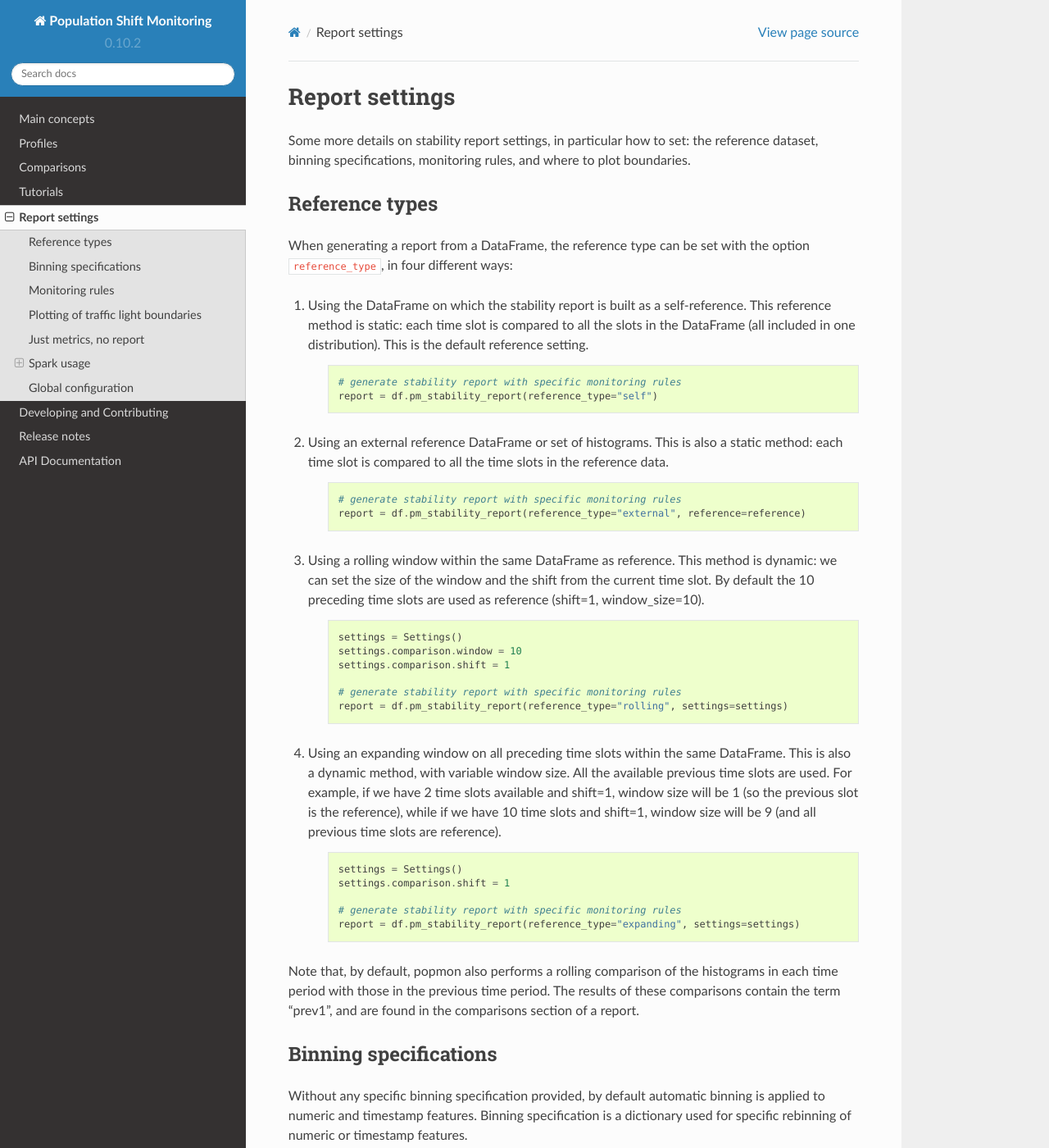
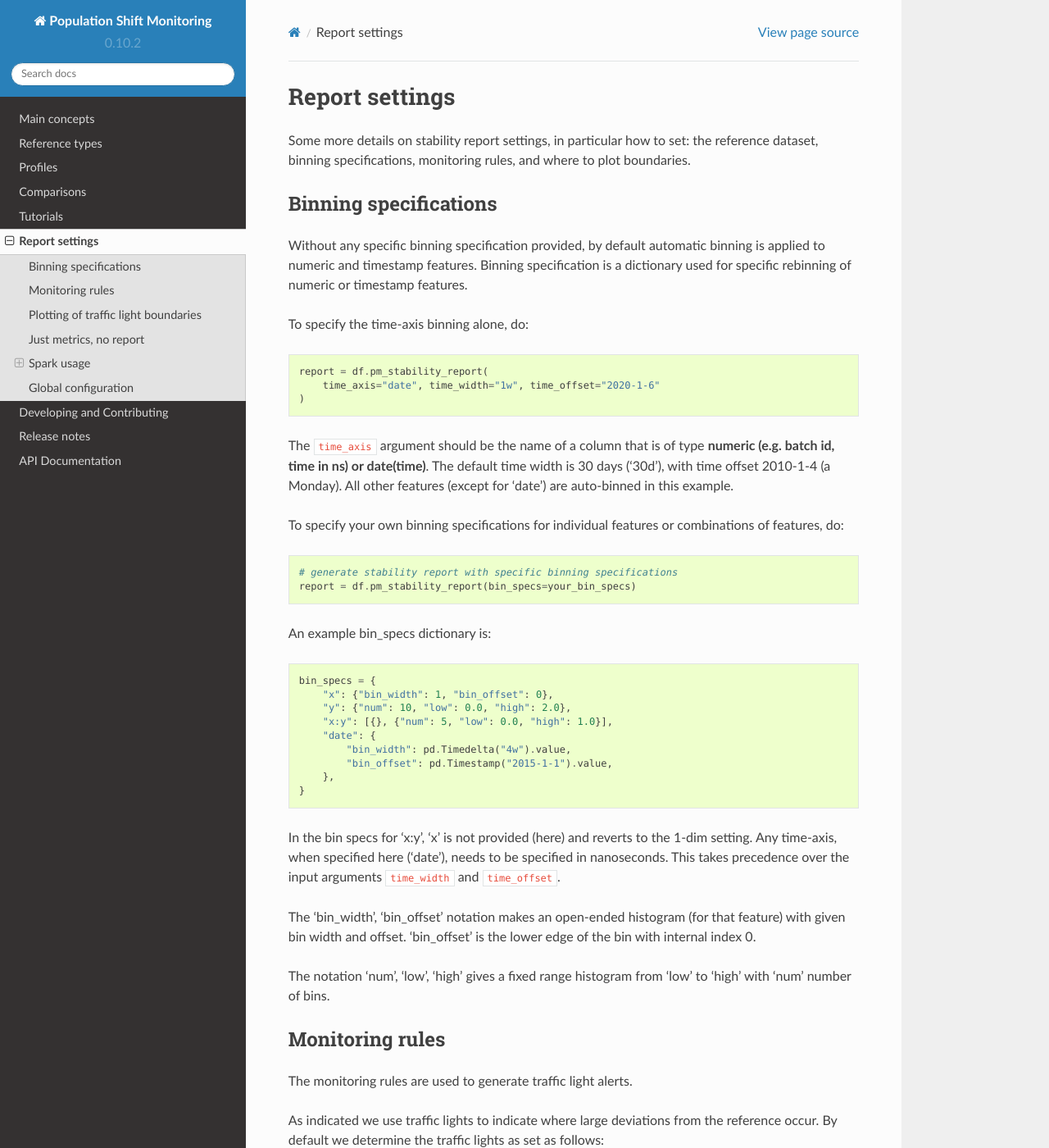
Before and after one commit to smartman0307/popmon, a Sphinx documentation site: the page built from docs/source/configuration.rst, in a window 1280 px wide and 1400 px high. Shown: the whole window at 82% size. Built offline with Sphinx 7.4.7 and the Read the Docs theme 2.0.0, drawn with Linux system fonts in a browser that asks for light colours.

Commit message:
docs: documentation for reference types

```diff
--- a/docs/source/configuration.rst
+++ b/docs/source/configuration.rst
@@ -4,52 +4,6 @@
 
 Some more details on stability report settings, in particular how to set:
 the reference dataset, binning specifications, monitoring rules, and where to plot boundaries.
-
-
-Reference types
----------------
-
-When generating a report from a DataFrame, the reference type can be set with the option ``reference_type``,
-in four different ways:
-
-1. Using the DataFrame on which the stability report is built as a self-reference. This reference method is static: each time slot is compared to all the slots in the DataFrame (all included in one distribution). This is the default reference setting.
-
-    .. code-block:: python
-
-      # generate stability report with specific monitoring rules
-      report = df.pm_stability_report(reference_type="self")
-
-2. Using an external reference DataFrame or set of histograms. This is also a static method: each time slot is compared to all the time slots in the reference data.
-
-    .. code-block:: python
-
-      # generate stability report with specific monitoring rules
-      report = df.pm_stability_report(reference_type="external", reference=reference)
-
-3. Using a rolling window within the same DataFrame as reference. This method is dynamic: we can set the size of the window and the shift from the current time slot. By default the 10 preceding time slots are used as reference (shift=1, window_size=10).
-
-    .. code-block:: python
-
-      settings = Settings()
-      settings.comparison.window = 10
-      settings.comparison.shift = 1
-
-      # generate stability report with specific monitoring rules
-      report = df.pm_stability_report(reference_type="rolling", settings=settings)
-
-4. Using an expanding window on all preceding time slots within the same DataFrame. This is also a dynamic method, with variable window size. All the available previous time slots are used. For example, if we have 2 time slots available and shift=1, window size will be 1 (so the previous slot is the reference), while if we have 10 time slots and shift=1, window size will be 9 (and all previous time slots are reference).
-
-    .. code-block:: python
-
-      settings = Settings()
-      settings.comparison.shift = 1
-
-      # generate stability report with specific monitoring rules
-      report = df.pm_stability_report(reference_type="expanding", settings=settings)
-
-Note that, by default, popmon also performs a rolling comparison of the histograms in each time period with those in the
-previous time period. The results of these comparisons contain the term "prev1", and are found in the comparisons section
-of a report.
 
 
 Binning specifications
@@ -277,6 +231,7 @@
       .config("spark.sql.session.timeZone", "GMT")
       .getOrCreate()
   )
+
 Troubleshooting Spark
 ~~~~~~~~~~~~~~~~~~~~~
 
--- a/docs/source/index.rst
+++ b/docs/source/index.rst
@@ -14,6 +14,7 @@
    :maxdepth: 2
 
    introduction
+   reference_types
    profiles
    comparisons
    tutorials
```
Also changed, not shown: docs/source/introduction.rst (+5 -2 lines), docs/source/popmon.pipeline.rst (+8 -0 lines), docs/source/reference_types.rst (added, +86 -0 lines).
